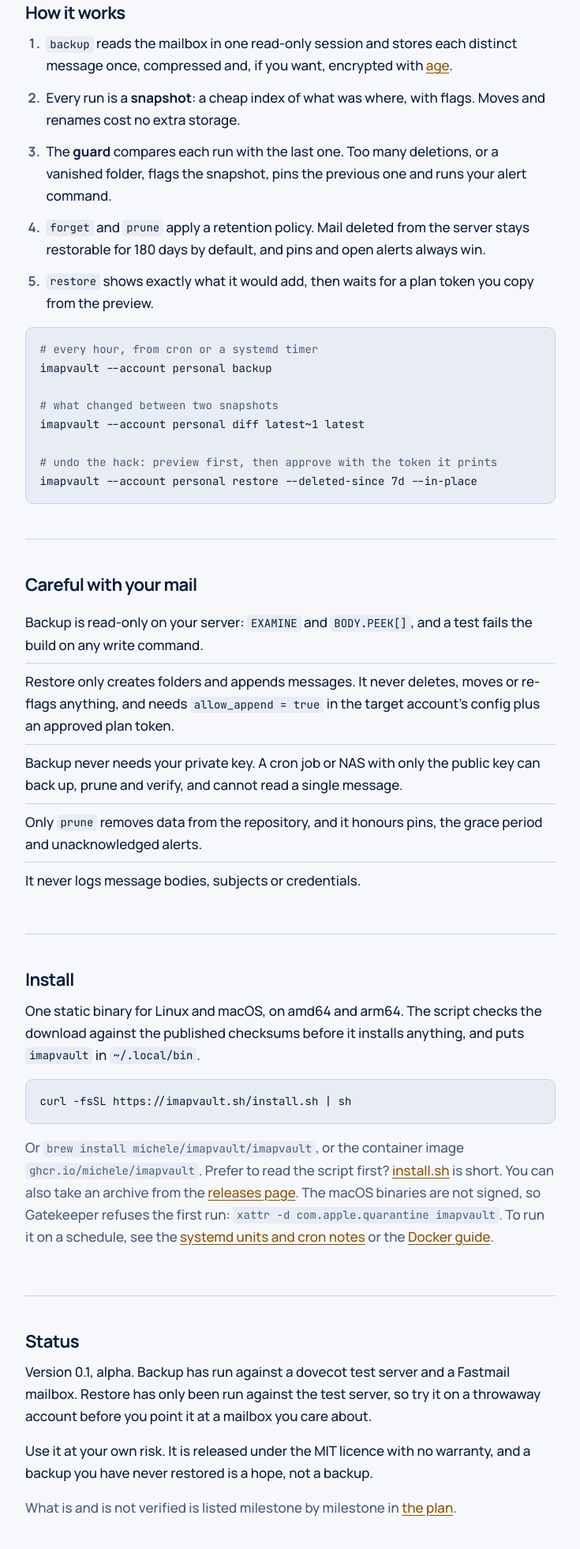
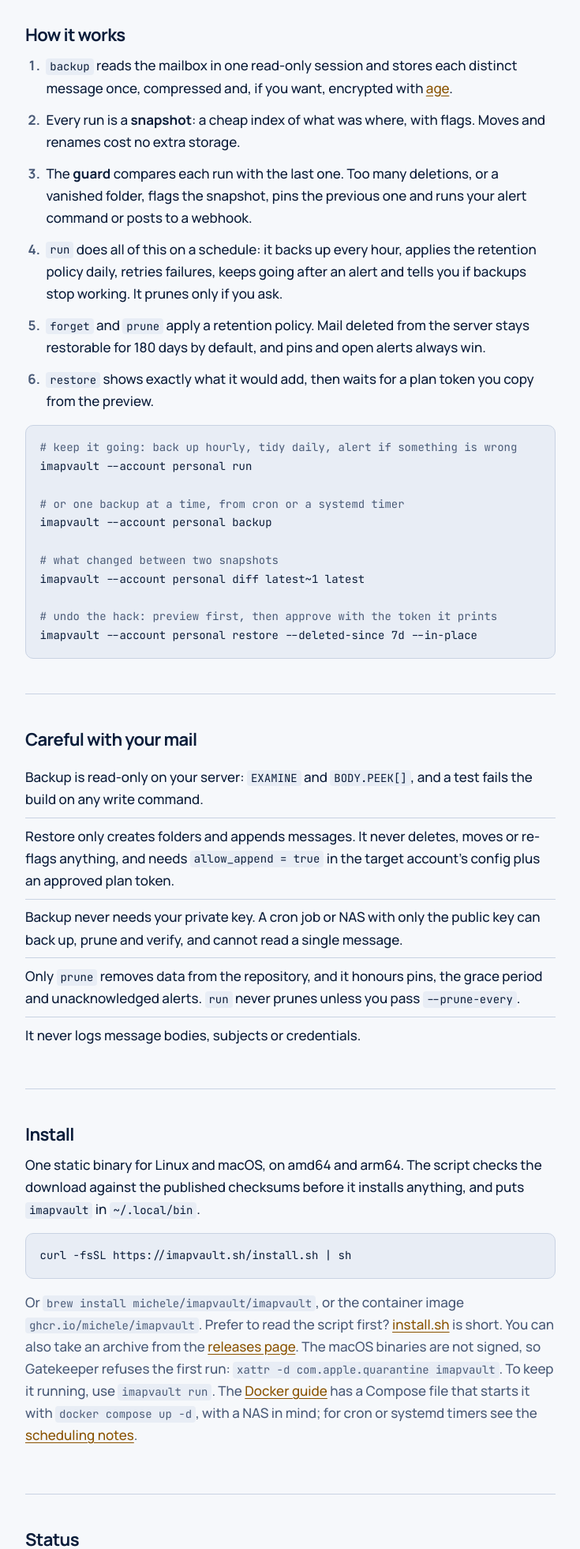
Before and after one commit to michele/imapvault, a plain HTML site: page site/index.html in a window 1280 px wide. Shown: the part 839-2800 px from the top of the page at 79% size, without its empty margins (272-1007 px from the left). Drawn offline with Linux system fonts and the light colour scheme.

Commit message:
docs: bring README, SECURITY, PLAN, CLAUDE.md and the site up to date with run
README gets the run loop and the notification channel; SECURITY.md says that
notifications leave the machine; PLAN.md lists run and on_alert_url; CLAUDE.md
lists run in the layout and make deploy-itest; the site shows run, the webhook
and version 0.3.

Claude-Session: https://claude.ai/code/session_01CUS7mu8C15afWG8sSwSVwF

```diff
--- a/site/index.html
+++ b/site/index.html
@@ -104,7 +104,7 @@
 
   <section id="why">
     <h2>For the bad day</h2>
-    <p>Someone gets into your account, deletes everything and empties the trash. A mirror copies that deletion. imapvault does not: the next run notices, raises an alert, pins the last good snapshot and exits with code 3. <code>imapvault restore</code> puts the mail back.</p>
+    <p>Someone gets into your account, deletes everything and empties the trash. A mirror copies that deletion. imapvault does not: the next run notices, raises an alert, pins the last good snapshot and tells you: <code>backup</code> exits with code 3, and <code>run</code> posts to a URL you set, such as an ntfy topic. <code>imapvault restore</code> puts the mail back.</p>
   </section>
 
   <section id="how">
@@ -112,11 +112,15 @@
     <ol class="steps">
       <li><code>backup</code> reads the mailbox in one read-only session and stores each distinct message once, compressed and, if you want, encrypted with <a href="https://age-encryption.org">age</a>.</li>
       <li>Every run is a <strong>snapshot</strong>: a cheap index of what was where, with flags. Moves and renames cost no extra storage.</li>
-      <li>The <strong>guard</strong> compares each run with the last one. Too many deletions, or a vanished folder, flags the snapshot, pins the previous one and runs your alert command.</li>
+      <li>The <strong>guard</strong> compares each run with the last one. Too many deletions, or a vanished folder, flags the snapshot, pins the previous one and runs your alert command or posts to a webhook.</li>
+      <li><code>run</code> does all of this on a schedule: it backs up every hour, applies the retention policy daily, retries failures, keeps going after an alert and tells you if backups stop working. It prunes only if you ask.</li>
       <li><code>forget</code> and <code>prune</code> apply a retention policy. Mail deleted from the server stays restorable for 180 days by default, and pins and open alerts always win.</li>
       <li><code>restore</code> shows exactly what it would add, then waits for a plan token you copy from the preview.</li>
     </ol>
-<pre><code><span class="c"># every hour, from cron or a systemd timer</span>
+<pre><code><span class="c"># keep it going: back up hourly, tidy daily, alert if something is wrong</span>
+imapvault --account personal run
+
+<span class="c"># or one backup at a time, from cron or a systemd timer</span>
 imapvault --account personal backup
 
 <span class="c"># what changed between two snapshots</span>
@@ -132,7 +136,7 @@ imapvault --account personal restore --deleted-since 7d --in-place</code></pre>
       <li>Backup is read-only on your server: <code>EXAMINE</code> and <code>BODY.PEEK[]</code>, and a test fails the build on any write command.</li>
       <li>Restore only creates folders and appends messages. It never deletes, moves or re-flags anything, and needs <code>allow_append = true</code> in the target account's config plus an approved plan token.</li>
       <li>Backup never needs your private key. A cron job or NAS with only the public key can back up, prune and verify, and cannot read a single message.</li>
-      <li>Only <code>prune</code> removes data from the repository, and it honours pins, the grace period and unacknowledged alerts.</li>
+      <li>Only <code>prune</code> removes data from the repository, and it honours pins, the grace period and unacknowledged alerts. <code>run</code> never prunes unless you pass <code>--prune-every</code>.</li>
       <li>It never logs message bodies, subjects or credentials.</li>
     </ul>
   </section>
@@ -141,12 +145,12 @@ imapvault --account personal restore --deleted-since 7d --in-place</code></pre>
     <h2>Install</h2>
     <p>One static binary for Linux and macOS, on amd64 and arm64. The script checks the download against the published checksums before it installs anything, and puts <code>imapvault</code> in <code>~/.local/bin</code>.</p>
 <pre><code>curl -fsSL https://imapvault.sh/install.sh | sh</code></pre>
-    <p style="margin-top:1rem" class="muted">Or <code>brew install michele/imapvault/imapvault</code>, or the container image <code>ghcr.io/michele/imapvault</code>. Prefer to read the script first? <a href="install.sh">install.sh</a> is short. You can also take an archive from the <a href="https://github.com/michele/imapvault/releases">releases page</a>. The macOS binaries are not signed, so Gatekeeper refuses the first run: <code>xattr -d com.apple.quarantine imapvault</code>. To run it on a schedule, see the <a href="https://github.com/michele/imapvault/blob/main/docs/SCHEDULING.md">systemd units and cron notes</a> or the <a href="https://github.com/michele/imapvault/blob/main/docs/DEPLOY.md">Docker guide</a>.</p>
+    <p style="margin-top:1rem" class="muted">Or <code>brew install michele/imapvault/imapvault</code>, or the container image <code>ghcr.io/michele/imapvault</code>. Prefer to read the script first? <a href="install.sh">install.sh</a> is short. You can also take an archive from the <a href="https://github.com/michele/imapvault/releases">releases page</a>. The macOS binaries are not signed, so Gatekeeper refuses the first run: <code>xattr -d com.apple.quarantine imapvault</code>. To keep it running, use <code>imapvault run</code>. The <a href="https://github.com/michele/imapvault/blob/main/docs/DEPLOY.md">Docker guide</a> has a Compose file that starts it with <code>docker compose up -d</code>, with a NAS in mind; for cron or systemd timers see the <a href="https://github.com/michele/imapvault/blob/main/docs/SCHEDULING.md">scheduling notes</a>.</p>
   </section>
 
   <section id="status">
     <h2>Status</h2>
-    <p>Version 0.1, alpha. Backup has run against a dovecot test server and a Fastmail mailbox. Restore has only been run against the test server, so try it on a throwaway account before you point it at a mailbox you care about.</p>
+    <p>Version 0.3, alpha. Backup has run against a dovecot test server, a Fastmail mailbox and, in Docker, a NAS. The scheduler, <code>imapvault run</code>, is new: it has been watched for minutes against the test server, not for days. Restore has only been run against the test server, so try it on a throwaway account before you point it at a mailbox you care about.</p>
     <p>Use it at your own risk. It is released under the MIT licence with no warranty, and a backup you have never restored is a hope, not a backup.</p>
     <p class="muted" style="margin-bottom:0">What is and is not verified is listed milestone by milestone in <a href="https://github.com/michele/imapvault/blob/main/docs/PLAN.md">the plan</a>.</p>
   </section>
```
Also changed, not shown: 5 other files.
